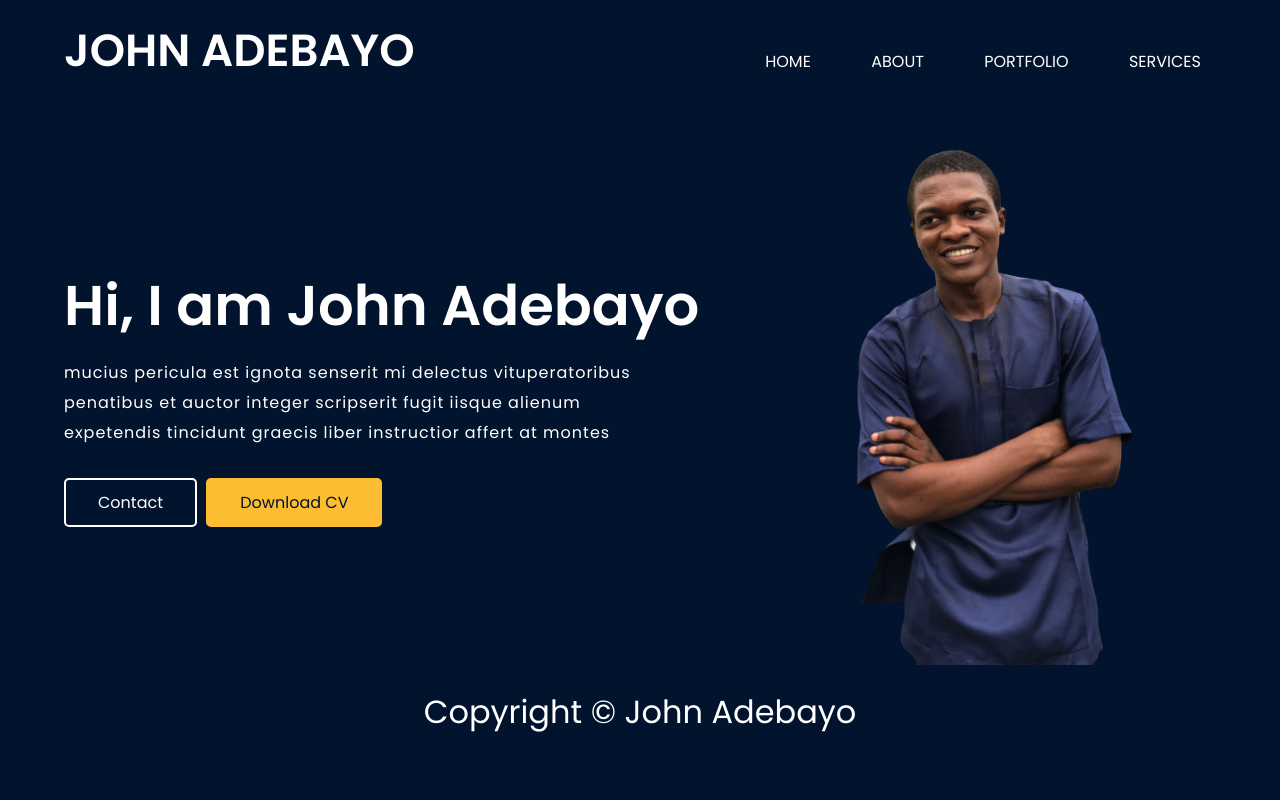
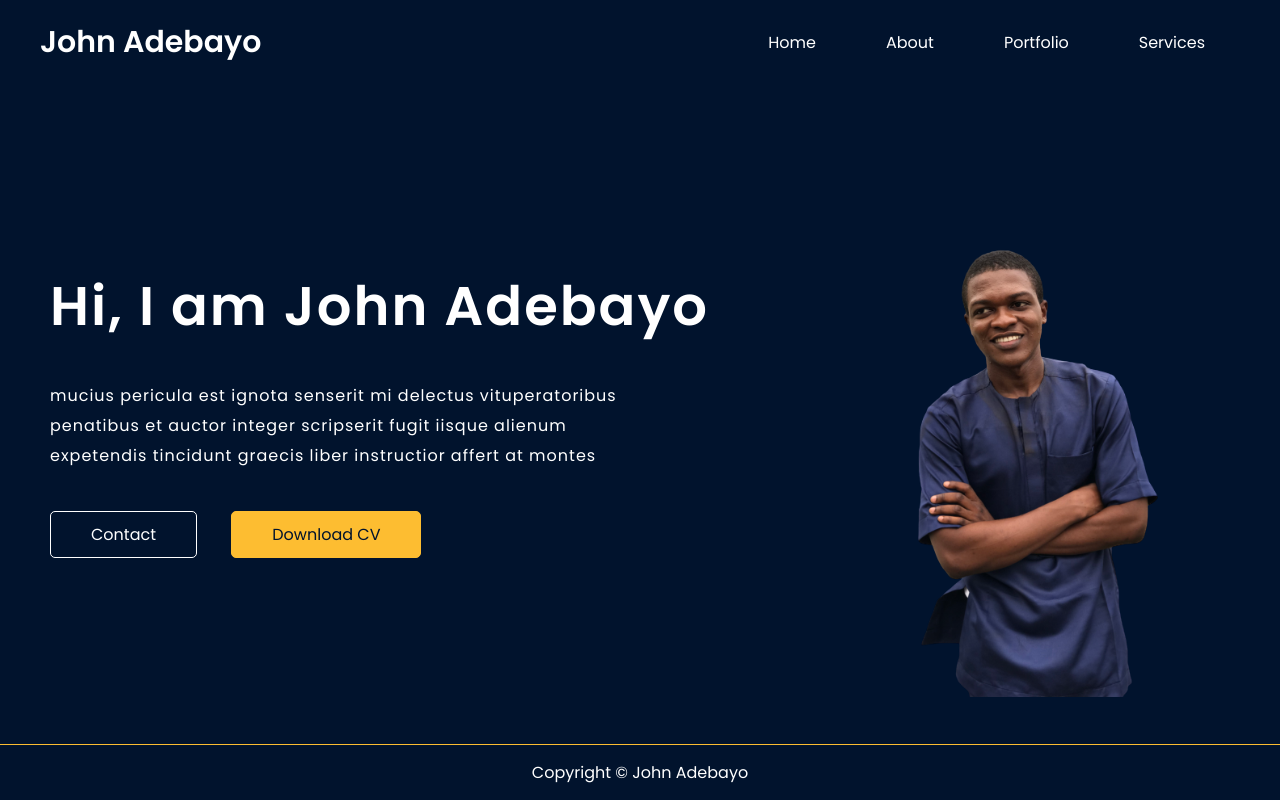
Before and after one commit to adejoy28/johnadebayo, a plain HTML site: page index.html in a window 1280 px wide. Drawn offline with nearby package versions, Linux system fonts and the light colour scheme.

Commit message:
refixxing

```diff
--- a/script.js
+++ b/script.js
@@ -5,4 +5,4 @@ var options = {
   loop: true
 };
 
-var typed = new Typed('.typing-def', options);
+var typed = new Typed('.typing', options);
--- /dev/null
+++ b/style copy.css
@@ -0,0 +1,222 @@
+@import url('https://fonts.googleapis.com/css2?family=Poppins:ital,wght@0,400;0,500;0,600;1,700&display=swap');
+
+* {
+    font-family: 'Poppins', sans-serif;
+    font-size: 16px;
+    padding: 0;
+    margin: 0;
+    text-decoration: none;
+    list-style: none;
+    box-sizing: border-box;
+    /* outline: red 1px solid; */
+    color: #fff;
+}
+
+a,
+button,
+input[type=submit] {
+    cursor: pointer;
+    color: #fff;
+}
+
+img {
+    width: 100%;
+}
+
+.container {
+    width: 100%;
+    max-width: 1400px;
+    min-height: 100vh;
+    background: #01132d;
+    margin: 0 auto;
+    display: block;
+    position: relative;
+}
+
+.header {
+    width: 100%;
+    color: #fff;
+    display: flex;
+    align-items: center;
+    justify-content: space-between;
+    padding: 10px 5%;
+    margin: 0 auto;
+}
+
+.logo-box {
+    flex-basis: 50%;
+    width: 100%;
+}
+
+.logo {
+    font-size: 18px;
+    font-weight: 700;
+    text-transform: uppercase;
+    /* border: 2px solid green; */
+}
+
+nav {
+    display: block;
+    /* border: 1px solid red; */
+    /* position: relative; */
+    flex-basis: 40%;
+    /* padding:; */
+    text-transform: uppercase;
+}
+
+nav ul {
+    display: none;
+    width: 100%;
+    align-content: center;
+    justify-content: space-between;
+    border-top: 1px solid #fff;
+    position: absolute;
+    top: 35px;
+    right: 0;
+    text-align: right;
+    background: #01132d;
+    padding-right: 5px;
+}
+
+nav ul li {
+    padding: 5px 10px;
+    display: block;
+}
+
+nav ul li:hover a,
+a:active {
+    border-bottom: 1px solid #01132d;
+    padding-top: 5px;
+    color: rgb(253, 189, 49);
+    /* transition: ease .3s; */
+}
+
+/* a:hover,
+    {
+    transition: .3s;
+} */
+
+nav button {
+    width: 25px;
+    min-width: 20px;
+    margin-left: auto;
+    display: block;
+    background: transparent;
+    outline: none;
+    border: none;
+}
+
+button img {
+    width: 100%;
+}
+
+main {
+    padding:  2% 5%;
+}
+
+.hero {
+    display: block;
+}
+
+.hero .text h1 {
+    display: block;
+    font-size: 1.8rem;
+    font-weight: 700;
+    /* line-height: 20px;
+    letter-spacing: 2px; */
+    padding: 10px 0;
+}
+
+.typing-def {
+    display: block;
+    font-size: 1.3em;
+    padding: 10px 0;
+}
+
+.text p {
+    font-size: 16px;
+    letter-spacing: 1px;
+    line-height: 30px;
+}
+
+.cta-btn {
+    margin: 30px auto 20px;
+}
+
+.cta-btn button {
+    padding: 10px 32px;
+    background: transparent;
+    color: #fff;
+    border: 2px solid #fff;
+    border-radius: 5px;
+}
+
+.cta-btn button:nth-of-type(2) {
+    background: rgb(253, 189, 49);
+    border: 2px solid rgb(253, 189, 49);
+    color: #01132d;
+    margin-left: 5px;
+}
+
+.img {
+    display: block;
+    width: 100%;
+    height: auto;
+}
+
+footer {
+    position: absolute;
+    bottom: 0;
+    width: 100%;
+    padding: 5%;
+    display: block;
+}
+
+footer p {
+    font-size: 1em;
+    text-align: center;
+}
+
+@media screen and (min-width: 600px) {
+    .logo {
+        font-size: 45px;
+    }
+
+    nav ul {
+        display: flex;
+        position: initial;
+        align-items: center;
+        border: none;
+    }
+
+    nav ul li {
+        font-size: 3em !important;
+    }
+
+    nav button {
+        display: none;
+    }
+
+    .hero {
+        display: flex;
+        justify-content: space-between;
+        align-items: center;
+    }
+    .hero .text h1 {
+        font-size: 3.5em;
+    }
+
+    .hero .text p {
+        padding-right: 50px;
+    }
+
+    .hero .img {
+        width: 100%;
+        max-width: 35%;
+        pointer-events: none;
+    }
+
+    footer p {
+        font-size: 2em;
+    }
+}
--- a/style.css
+++ b/style.css
@@ -10,6 +10,7 @@
     box-sizing: border-box;
     /* outline: red 1px solid; */
     color: #fff;
+    pointer-events: none;
 }
 
 a,
@@ -23,6 +24,14 @@ img {
     width: 100%;
 }
 
+body {
+    width: 100%;
+    min-height: 100vh;
+    background: #01132d;
+
+}
+
+
 .container {
     width: 100%;
     max-width: 1400px;
@@ -34,189 +43,97 @@ img {
 }
 
 .header {
-    width: 100%;
-    color: #fff;
     display: flex;
     align-items: center;
     justify-content: space-between;
-    padding: 10px 5%;
     margin: 0 auto;
-}
-
-.logo-box {
-    flex-basis: 50%;
-    width: 100%;
+    padding: 20px 40px;
+    height: 10%;
 }
 
 .logo {
-    font-size: 18px;
+    font-size: 30px;
     font-weight: 700;
-    text-transform: uppercase;
-    /* border: 2px solid green; */
-}
-
-nav {
-    display: block;
-    /* border: 1px solid red; */
-    /* position: relative; */
-    flex-basis: 40%;
-    /* padding:; */
-    text-transform: uppercase;
 }
 
 nav ul {
-    display: none;
-    width: 100%;
-    align-content: center;
-    justify-content: space-between;
-    border-top: 1px solid #fff;
-    position: absolute;
-    top: 35px;
-    right: 0;
-    text-align: right;
-    background: #01132d;
-    padding-right: 5px;
+    display: flex;
 }
 
 nav ul li {
-    padding: 5px 10px;
-    display: block;
+    margin-inline: 30px;
+    padding: 5px;
+    cursor: pointer;
 }
 
-nav ul li:hover a,
-a:active {
-    border-bottom: 1px solid #01132d;
-    padding-top: 5px;
+nav ul li:hover a {
     color: rgb(253, 189, 49);
-    /* transition: ease .3s; */
+    transition: .3s;
 }
-
-/* a:hover,
-    {
-    transition: .3s;
-} */
-
 nav button {
-    width: 25px;
-    min-width: 20px;
-    margin-left: auto;
-    display: block;
-    background: transparent;
-    outline: none;
-    border: none;
-}
-
-button img {
-    width: 100%;
+    display: none;
 }
 
 main {
-    padding:  2% 5%;
+    padding: 0 50px;
+    margin-top: 50px;
+    /* height: ; */
+    height: 80%;
 }
-
 .hero {
-    display: block;
+    position: relative;
+    height: 100%;
+    display: flex;
+    justify-content: space-between;
+    padding: 6em 0;
+    /* align-items: center; */
 }
-
-.hero .text h1 {
-    display: block;
-    font-size: 1.8rem;
-    font-weight: 700;
-    /* line-height: 20px;
-    letter-spacing: 2px; */
-    padding: 10px 0;
+.hero, .text, .img {
+    /* outline: rgb(253, 189, 49) solid 1px; */
 }
-
-.typing-def {
-    display: block;
-    font-size: 1.3em;
-    padding: 10px 0;
+.text h1{
+    font-size: 3.4em;
+    line-height: 150px;
+    letter-spacing: 2px;
 }
-
 .text p {
     font-size: 16px;
     letter-spacing: 1px;
     line-height: 30px;
 }
-
 .cta-btn {
-    margin: 30px auto 20px;
+    margin-top: 40px;
 }
-
-.cta-btn button {
-    padding: 10px 32px;
+.cta-btn button{
+    padding: 10px 40px;
+    font-size: 1em;
+    border: 1px solid #fff;
+    border-radius: 5px;
+    margin-right: 30px;
     background: transparent;
-    color: #fff;
-    border: 2px solid #fff;
-    border-radius: 5px;
 }
-
-.cta-btn button:nth-of-type(2) {
+.cta-btn button:nth-child(2) {
     background: rgb(253, 189, 49);
-    border: 2px solid rgb(253, 189, 49);
+    border-color: rgb(253, 189, 49);
     color: #01132d;
-    margin-left: 5px;
 }
-
-.img {
-    display: block;
-    width: 100%;
-    height: auto;
+.img .mypic {
+    /* position: absolute; */
+    bottom: 0;
+    width: 350px;
+    pointer-events: none;
 }
 
 footer {
     position: absolute;
     bottom: 0;
+    /* height: 10%; */
     width: 100%;
-    padding: 5%;
     display: block;
+    border-top: 1px solid rgb(253, 189, 49);
 }
-
 footer p {
-    font-size: 1em;
-    text-align: center;
+    margin: 0 auto;
+    width: fit-content;
+    padding: 15px 0;
 }
-
-@media screen and (min-width: 600px) {
-    .logo {
-        font-size: 45px;
-    }
-
-    nav ul {
-        display: flex;
-        position: initial;
-        align-items: center;
-        border: none;
-    }
-
-    nav ul li {
-        font-size: 3em !important;
-    }
-
-    nav button {
-        display: none;
-    }
-
-    .hero {
-        display: flex;
-        justify-content: space-between;
-        align-items: center;
-    }
-    .hero .text h1 {
-        font-size: 3.5em;
-    }
-
-    .hero .text p {
-        padding-right: 50px;
-    }
-
-    .hero .img {
-        width: 100%;
-        max-width: 35%;
-        pointer-events: none;
-    }
-
-    footer p {
-        font-size: 2em;
-    }
-}
```
Also changed, not shown: index.html (+1 -1 lines).
